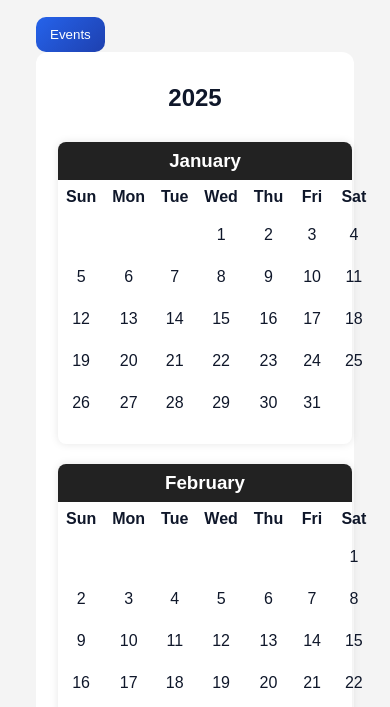
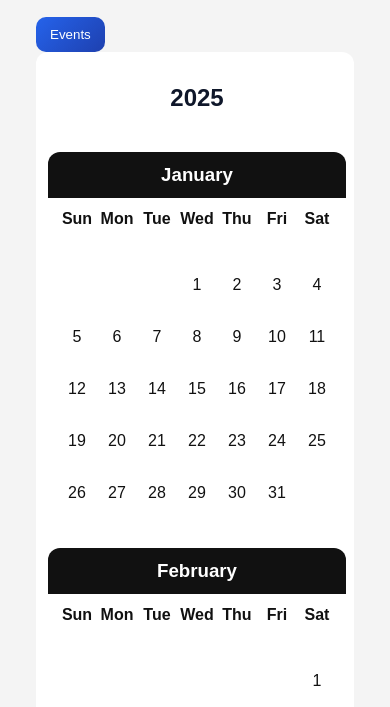
Before and after one commit to Shashank-Bisa/Klh-Hub-first-project-, a plain HTML site: page frontend/calendar.html in a window 390 px wide. Shown: the part 125-832 px from the top of the page. Drawn offline with Linux system fonts and the light colour scheme.

Commit message:
fix(calendar): improve spacing, 3-column layout, larger day cells and responsive breakpoints

```diff
--- a/frontend/assets/calendar-app.css
+++ b/frontend/assets/calendar-app.css
@@ -4,11 +4,16 @@ body { font-family: Arial, sans-serif; background: #f4f4f4; padding: 20px; }
 h1 { text-align: center; margin-bottom: 20px }
 .year { margin-bottom: 40px }
 .year h2 { text-align: center; }
-.month { display: inline-block; width: 280px; margin: 10px; background: #fff; border-radius: 8px; box-shadow: 0 0 8px rgba(0,0,0,0.1); vertical-align: top }
-.month h3 { text-align: center; background: #222; color: #fff; margin: 0; padding: 8px; border-radius: 8px 8px 0 0; }
-.grid { display: grid; grid-template-columns: repeat(7, 1fr); margin-bottom: 20px; padding: 8px }
-.day-name { font-weight: bold; text-align: center; }
-.day { padding: 4px; text-align: center }
-.today { background: #4caf50; color: #fff; border-radius: 50%; width: 36px; height: 36px; display: inline-block; line-height: 36px }
-@media (max-width: 900px) { .month { width: calc(50% - 24px); } }
-@media (max-width: 520px) { .month { width: 100%; } }
+..month { display: block; width: 320px; margin: 10px; background: #fff; border-radius: 12px; box-shadow: 0 8px 24px rgba(2,6,23,0.08); overflow: hidden }
+.month h3 { text-align: center; background: #111; color: #fff; margin: 0; padding: 12px 10px; border-radius: 12px 12px 0 0; font-weight:700 }
+.year { margin-bottom: 28px; display: grid; grid-template-columns: repeat(3, 1fr); gap: 20px; align-items: start }
+.grid { display: grid; grid-template-columns: repeat(7, 1fr); gap: 6px; margin: 0; padding: 12px }
+.day-name { font-weight: 700; text-align: center; padding-bottom: 8px; color:#111 }
+.day { padding: 8px 6px; text-align: center; min-height: 46px; display:flex;align-items:center;justify-content:center;color:#111 }
+.today { background: #4caf50; color: #fff; border-radius: 50%; width: 40px; height: 40px; display: inline-block; line-height: 40px; font-weight:700 }
+
+/* Make empty grid cells keep spacing */
+.grid > div { min-height: 46px }
+
+@media (max-width: 1100px) { .year { grid-template-columns: repeat(2, 1fr) } .month { width: 100% } }
+@media (max-width: 600px) { .year { grid-template-columns: 1fr } .month { width: 100% } }
```
